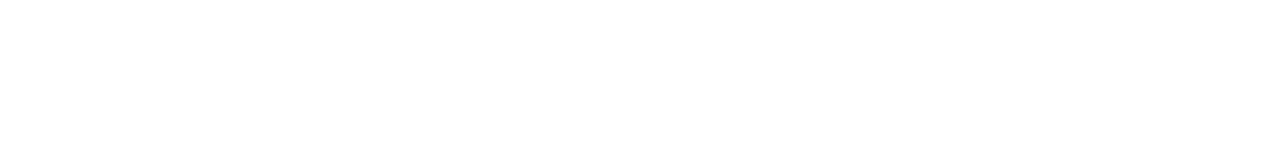
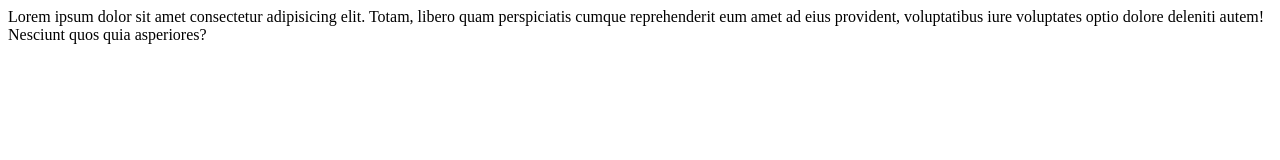
Before and after one commit to wilderness40/first-start, a plain HTML site: page index.html in a window 1280 px wide. Drawn offline with Linux system fonts and the light colour scheme.

Commit message:
second commit

```diff
--- a/index.html
+++ b/index.html
@@ -4,7 +4,11 @@
     <meta charset="UTF-8" />
     <meta http-equiv="X-UA-Compatible" content="IE=edge" />
     <meta name="viewport" content="width=device-width, initial-scale=1.0" />
-    <title>Document</title>
+    <title>Test</title>
   </head>
-  <body></body>
+  <body>
+    Lorem ipsum dolor sit amet consectetur adipisicing elit. Totam, libero quam
+    perspiciatis cumque reprehenderit eum amet ad eius provident, voluptatibus
+    iure voluptates optio dolore deleniti autem! Nesciunt quos quia asperiores?
+  </body>
 </html>
```
